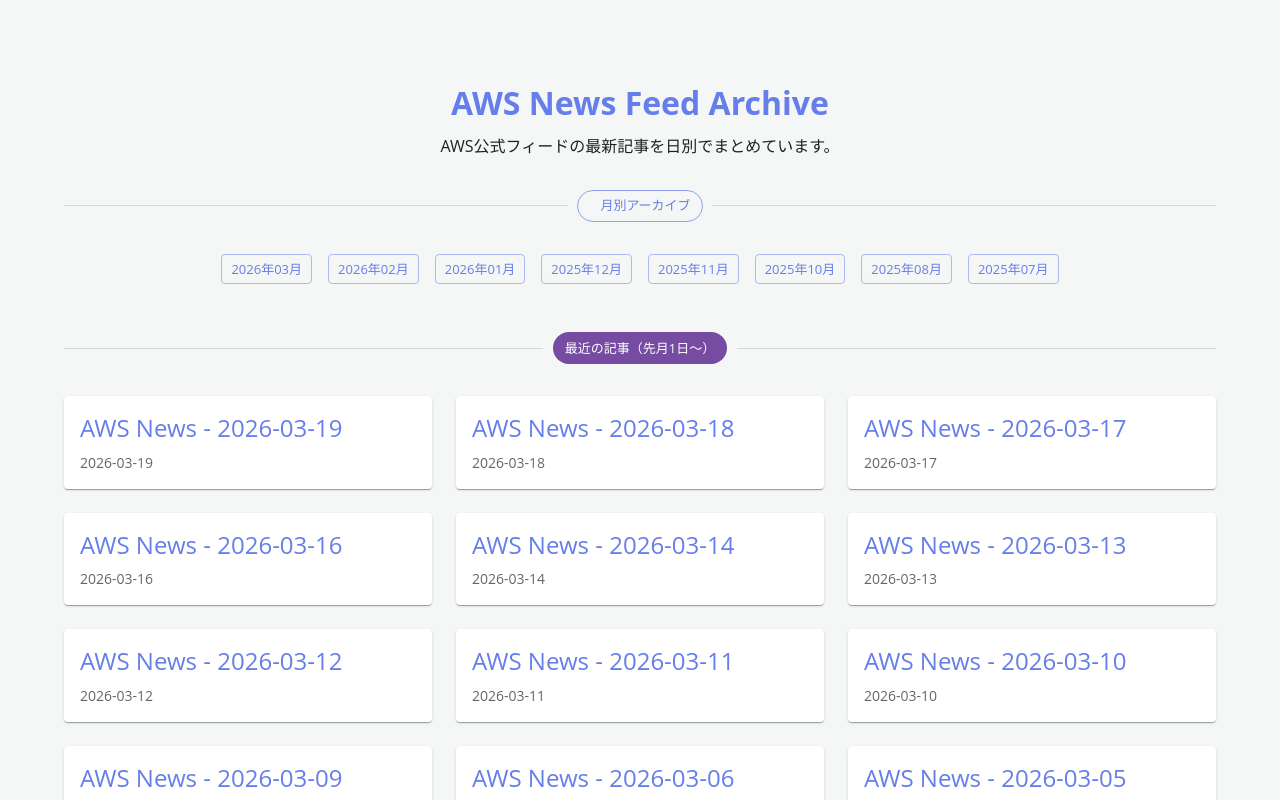
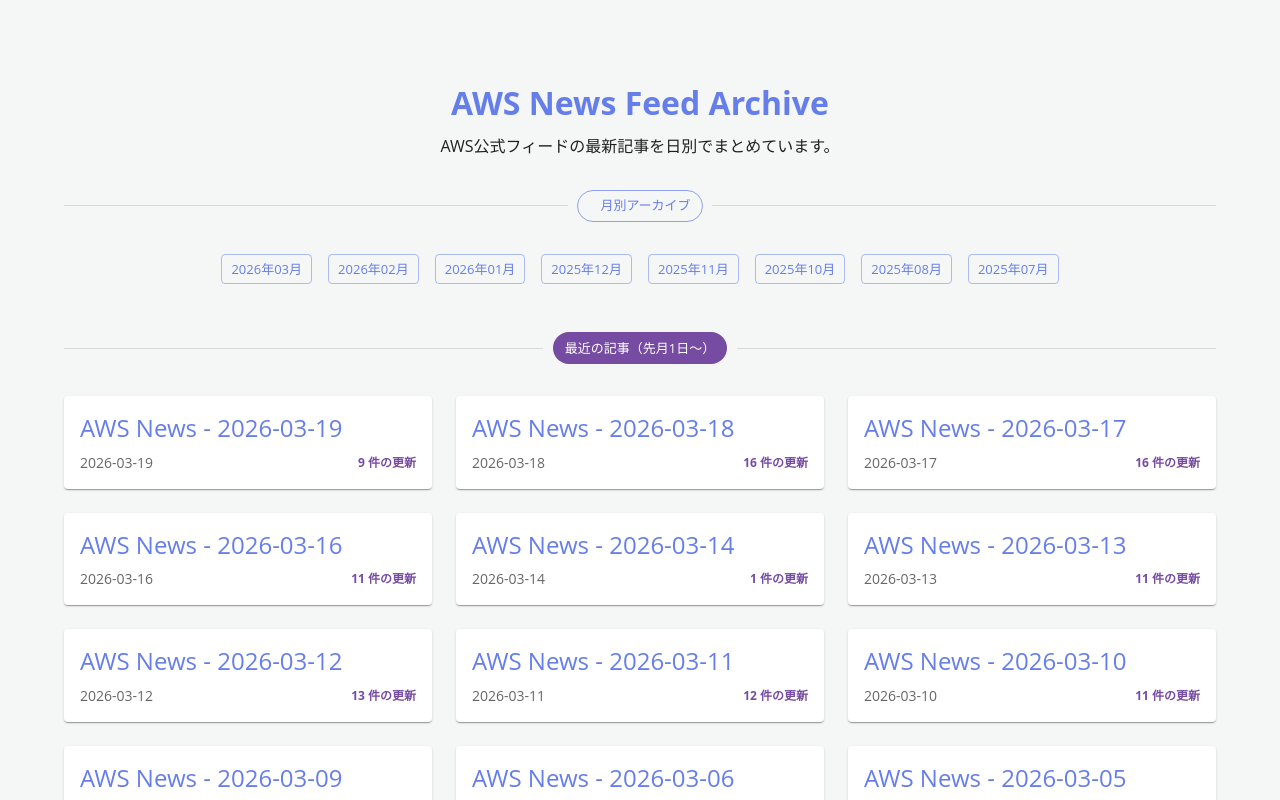
Before and after one commit to gekal-study-knowledge/aws-feed, a Next.js app: page / in a window 1280 px wide. Shown: the top 800 px of the page. Built offline with nearby package versions, Linux system fonts and the light colour scheme; some icons are missing; what @mui/material-nextjs would draw is missing.

Commit message:
Add `newsCounter` prop to support displaying update counts in PostCard component

```diff
--- a/src/components/molecules/PostCard.tsx
+++ b/src/components/molecules/PostCard.tsx
@@ -13,9 +13,18 @@
   month: string;
   day: string;
   title: string;
+  newsCounter?: number;
 }
 
-export default function PostCard({ slug, date, year, month, day, title }: PostCardProps) {
+export default function PostCard({
+  slug,
+  date,
+  year,
+  month,
+  day,
+  title,
+  newsCounter,
+}: PostCardProps) {
   return (
     <Card sx={{ height: '100%', display: 'flex', flexDirection: 'column' }}>
       <Link
@@ -29,8 +38,13 @@
               {title}
               <VisitedIcon year={year} month={month} day={day} slug={slug} />
             </Typography>
-            <Typography variant="body2" color="text.secondary">
-              {date}
+            <Typography variant="body2" color="text.secondary" sx={{ display: 'flex', justifyContent: 'space-between', alignItems: 'center' }}>
+              <span>{date}</span>
+              {newsCounter !== undefined && (
+                <Typography variant="caption" sx={{ fontWeight: 'bold', color: 'secondary.main' }}>
+                  {newsCounter} 件の更新
+                </Typography>
+              )}
             </Typography>
           </CardContent>
         </CardActionArea>
--- a/src/components/organisms/PostList.tsx
+++ b/src/components/organisms/PostList.tsx
@@ -9,6 +9,7 @@
   month: string;
   day: string;
   title: string;
+  newsCounter?: number;
 }
 
 interface PostListProps {
--- a/src/lib/posts.ts
+++ b/src/lib/posts.ts
@@ -14,6 +14,7 @@
   day: string;
   title: string;
   date: string;
+  newsCounter?: number;
   lastUpdated?: string;
   contentHtml?: string;
   previous?: string | null;
```
